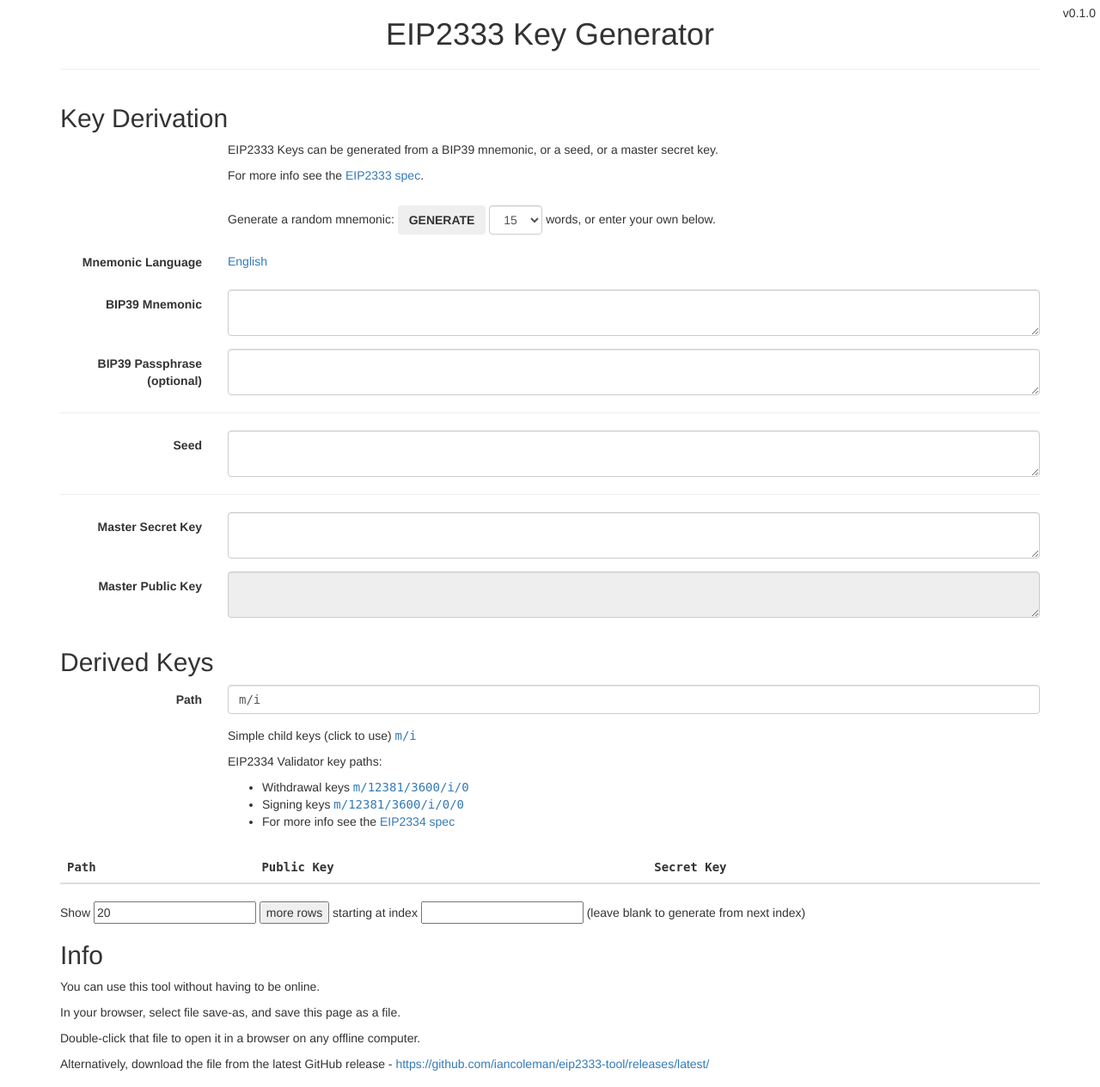
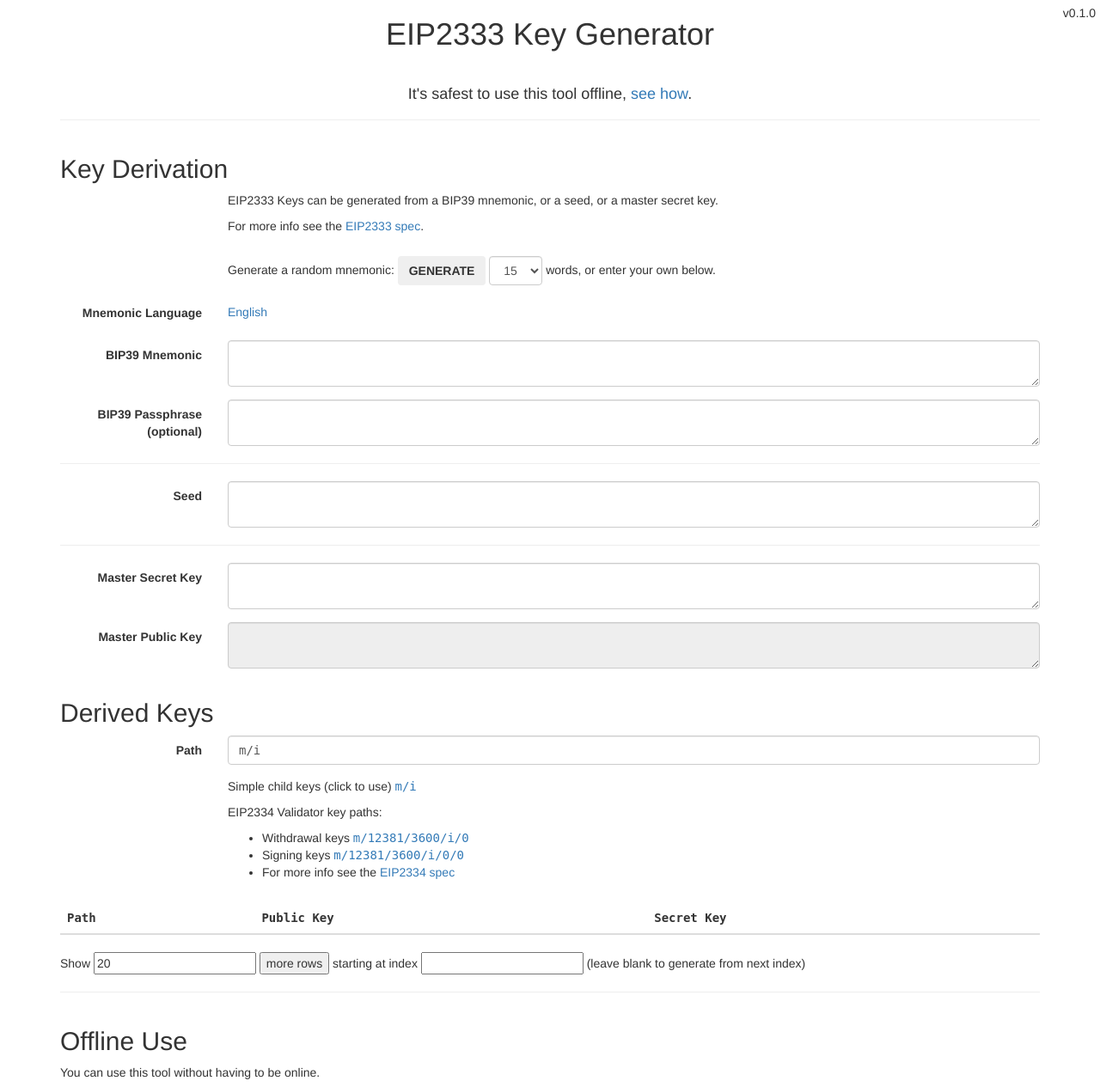
Before and after one commit to iancoleman/eip2333-tool, a plain HTML site: page src/index.html in a window 1280 px wide. Shown: the top 1265 px of the page at 86% size. Drawn offline with Linux system fonts and the light colour scheme.

Commit message:
Add offline safety message at top of page

```diff
--- a/src/index.html
+++ b/src/index.html
@@ -14,6 +14,11 @@
     <body>
         <div class="container">
             <h1 class="text-center">EIP2333 Key Generator</h1>
+            <br>
+            <h4 class="text-center">
+                It's safest to use this tool offline,
+                <a href="#offline">see how</a>.
+            </h4>
             <p class="version">v0.1.0</p>
             <hr>
             <div class="row">
@@ -168,9 +173,10 @@
                     </div>
                 </div>
             </div>
+            <hr>
             <div class="row">
                 <div class="col-md-12">
-                    <h2 id="info">Info</h2>
+                    <h2 id="offline">Offline Use</h2>
                     <p>
                     You can use this tool without having to be online.
                     </p>
```
